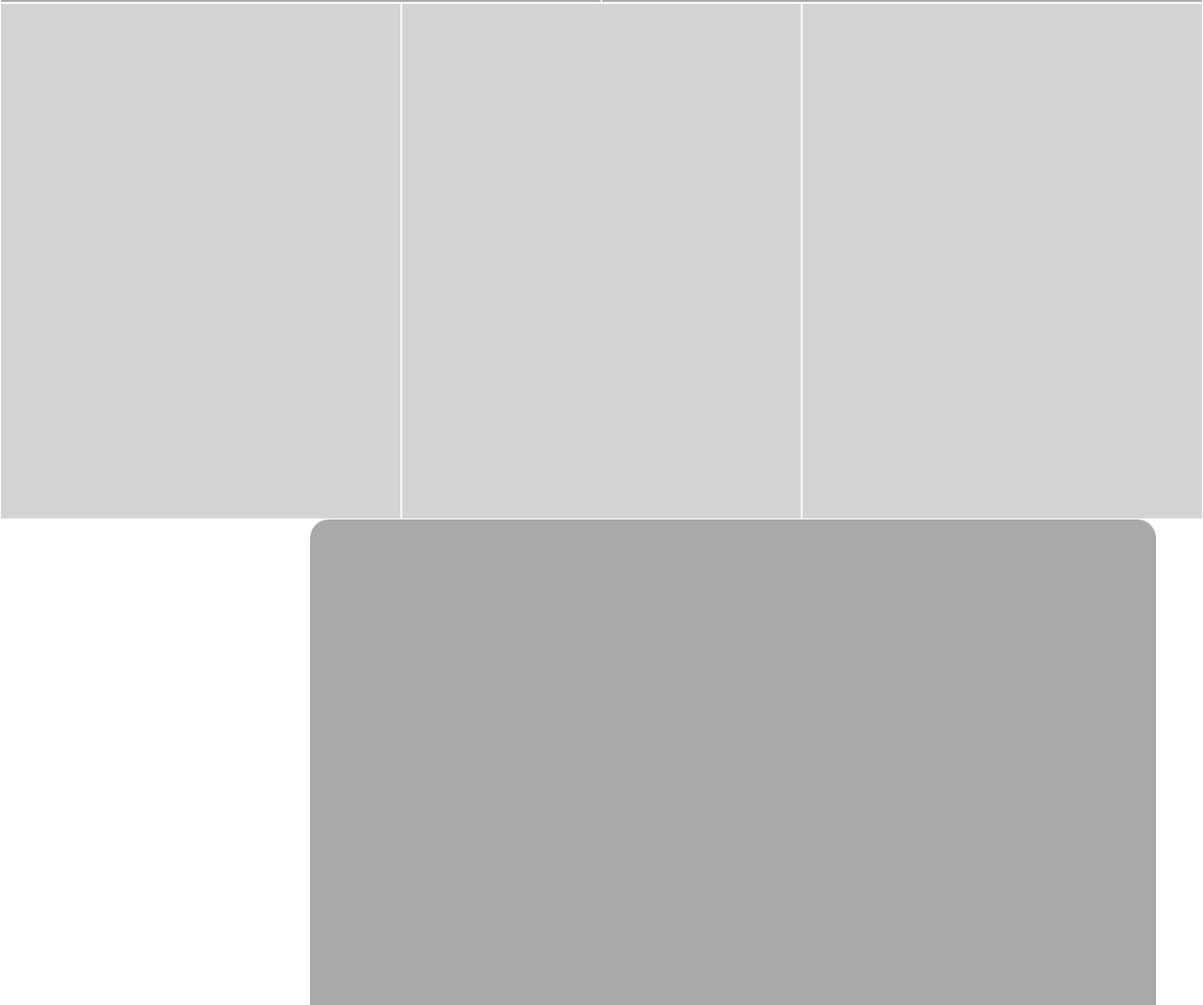
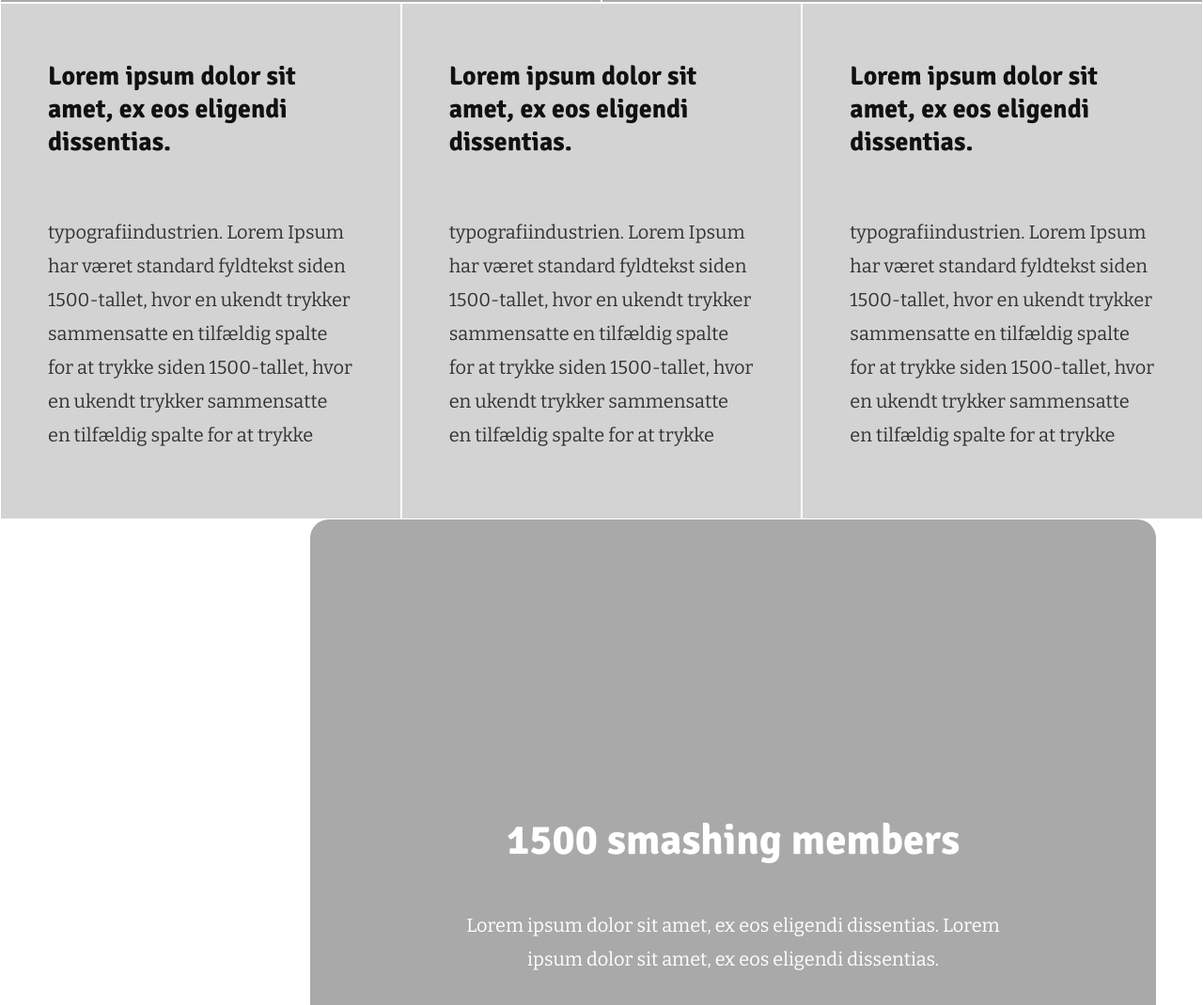
Before and after one commit to vieiramanda11/HTML-CSS-Design-Teardown, a plain HTML site: page index.html in a window 1280 px wide. Shown: the part 1727-2797 px from the top of the page at 94% size. Drawn offline with nearby package versions, Linux system fonts and the light colour scheme.

Commit message:
typography!

```diff
--- a/index.html
+++ b/index.html
@@ -33,23 +33,54 @@
         </div>
     </div>
     <div class="latestPostsContainer">
-        <div class="latestPosts"></div>
-        <div class="latestPosts"></div>
-        <div class="latestPosts"></div>
+        <div class="latestPosts">
+            <h3>Lorem ipsum dolor sit amet, ex eos eligendi dissentias.</h3>
+            <p>typografiindustrien. Lorem Ipsum har været standard fyldtekst siden 1500-tallet, hvor en ukendt trykker sammensatte en tilfældig spalte for at trykke siden 1500-tallet, hvor en ukendt trykker sammensatte en tilfældig spalte for at trykke </p>
+        </div>
+        <div class="latestPosts">
+                <h3>Lorem ipsum dolor sit amet, ex eos eligendi dissentias.</h3>
+                <p>typografiindustrien. Lorem Ipsum har været standard fyldtekst siden 1500-tallet, hvor en ukendt trykker sammensatte en tilfældig spalte for at trykke siden 1500-tallet, hvor en ukendt trykker sammensatte en tilfældig spalte for at trykke </p>
+        </div>
+        <div class="latestPosts">
+                <h3>Lorem ipsum dolor sit amet, ex eos eligendi dissentias.</h3>
+                <p>typografiindustrien. Lorem Ipsum har været standard fyldtekst siden 1500-tallet, hvor en ukendt trykker sammensatte en tilfældig spalte for at trykke siden 1500-tallet, hvor en ukendt trykker sammensatte en tilfældig spalte for at trykke </p>
+        </div>
     </div>
-    <div class="smashingMembers"></div>
+    <div class="smashingMembers">
+        <h3>1500 smashing members</h3>
+        <p>Lorem ipsum dolor sit amet, ex eos eligendi dissentias. Lorem ipsum dolor sit amet, ex eos eligendi dissentias.</p>
+    </div>
     <div class="latestPostsContainer">
-        <div class="latestPosts"></div>
-        <div class="latestPosts"></div>
-        <div class="latestPosts"></div>
+        <div class="latestPosts">
+                <h3>Lorem ipsum dolor sit amet, ex eos eligendi dissentias.</h3>
+                <p>typografiindustrien. Lorem Ipsum har været standard fyldtekst siden 1500-tallet, hvor en ukendt trykker sammensatte en tilfældig spalte for at trykke siden 1500-tallet, hvor en ukendt trykker sammensatte en tilfældig spalte for at trykke </p>
+        </div>
+        <div class="latestPosts">
+                <h3>Lorem ipsum dolor sit amet, ex eos eligendi dissentias.</h3>
+                <p>typografiindustrien. Lorem Ipsum har været standard fyldtekst siden 1500-tallet, hvor en ukendt trykker sammensatte en tilfældig spalte for at trykke siden 1500-tallet, hvor en ukendt trykker sammensatte en tilfældig spalte for at trykke </p>
+        </div>
+        <div class="latestPosts">
+                <h3>Lorem ipsum dolor sit amet, ex eos eligendi dissentias.</h3>
+                <p>typografiindustrien. Lorem Ipsum har været standard fyldtekst siden 1500-tallet, hvor en ukendt trykker sammensatte en tilfældig spalte for at trykke siden 1500-tallet, hvor en ukendt trykker sammensatte en tilfældig spalte for at trykke </p>
+        </div>
     </div>
     <div class="NewOnSmash">
-        <div class="latestPosts"></div>
-        <div class="smashingMembers"></div>
+        <div class="latestPosts">
+                <h3>Lorem ipsum dolor sit amet, ex eos eligendi dissentias.</h3>
+                <p>typografiindustrien. Lorem Ipsum har været standard fyldtekst siden 1500-tallet, hvor en ukendt trykker sammensatte en tilfældig spalte for at trykke siden 1500-tallet, hvor en ukendt trykker sammensatte en tilfældig spalte for at trykke </p>
+        </div>
+        <div class="smashingMembers">
+                <h3>1500 smashing members</h3>
+                <p>Lorem ipsum dolor sit amet, ex eos eligendi dissentias. Lorem ipsum dolor sit amet, ex eos eligendi dissentias.</p>
+        </div>
     </div>
     <div class="seeAllLatestArticles"></div>
     <div class="pdfPreview">
-        <div class="pdfBtn"></div>
+        <h3>Smashing Print #1: Ethics & Privacy</h3>
+        <p>Lorem ipsum dolor sit amet, ex eos eligendi dissentias. Lorem ipsum dolor sit amet, ex eos eligendi dissentias.</p>
+        <div class="pdfBtn">
+            <h4>Download a free PDF preview</h4>
+        </div>
     </div>
     <div class="comunityLinks"></div>
     <div class="authorsSection">
@@ -62,12 +93,24 @@
     </div>
     <div class="designSystem"></div>
     <div class="latestPostsContainer">
-        <div class="latestPosts"></div>
-        <div class="latestPosts"></div>
-        <div class="latestPosts"></div>
+        <div class="latestPosts">
+                <h3>Lorem ipsum dolor sit amet, ex eos eligendi dissentias.</h3>
+                <p>typografiindustrien. Lorem Ipsum har været standard fyldtekst siden 1500-tallet, hvor en ukendt trykker sammensatte en tilfældig spalte for at trykke siden 1500-tallet, hvor en ukendt trykker sammensatte en tilfældig spalte for at trykke </p>
+        </div>
+        <div class="latestPosts">
+                <h3>Lorem ipsum dolor sit amet, ex eos eligendi dissentias.</h3>
+                <p>typografiindustrien. Lorem Ipsum har været standard fyldtekst siden 1500-tallet, hvor en ukendt trykker sammensatte en tilfældig spalte for at trykke siden 1500-tallet, hvor en ukendt trykker sammensatte en tilfældig spalte for at trykke </p>
+        </div>
+        <div class="latestPosts">
+                <h3>Lorem ipsum dolor sit amet, ex eos eligendi dissentias.</h3>
+                <p>typografiindustrien. Lorem Ipsum har været standard fyldtekst siden 1500-tallet, hvor en ukendt trykker sammensatte en tilfældig spalte for at trykke siden 1500-tallet, hvor en ukendt trykker sammensatte en tilfældig spalte for at trykke </p>
+        </div>
     </div>
     <div class="NewOnSmash">
-        <div class="latestPosts"></div>
+        <div class="latestPosts">
+                <h3>Lorem ipsum dolor sit amet, ex eos eligendi dissentias.</h3>
+                <p>typografiindustrien. Lorem Ipsum har været standard fyldtekst siden 1500-tallet, hvor en ukendt trykker sammensatte en tilfældig spalte for at trykke siden 1500-tallet, hvor en ukendt trykker sammensatte en tilfældig spalte for at trykke </p>
+        </div>
         <div class="smashingNewsletter"></div>
     </div>
     <div class="seeAllLatestArticles"></div>
--- a/styles/styles.css
+++ b/styles/styles.css
@@ -4,9 +4,10 @@
     padding: 0;
 }
 
-/* FONTS */
+/* TYPOGRAPHY */
 
-h1, h2, h3 {
+h1, h2, h3, h4 {
+    color: white;
     font-family: 'Signika', sans-serif;
 }
 
@@ -14,15 +15,82 @@ p {
     font-family: 'Bitter', serif;
 }
 
+
+
+.LAHeader h1 {
+    margin: auto;
+    font-weight: 600;
+    font-size: 30px;
+    text-align: center;
+}
+
+
+.articleContainer h2 {
+    font-size: 43px;
+    width: 60%;
+}
+
+.latestPosts h3 {
+    color: #111111;
+    font-size: 28px;
+    line-height: 35px;
+    margin: 10px 0;
+}
+
+.latestPosts p {
+    color: #333333;
+    font-size: 20px;
+    font-weight: 300;
+    line-height: 36px;
+    padding-top: 50px;
+}
+
+.smashingMembers h3 {
+    font-size: 45px;
+    line-height: 54px;
+    margin-top: 300px;
+    text-align: center;
+    padding: 15px 0;
+}
+
+.smashingMembers p {
+    color: white;
+    font-size: 20px;
+    font-weight: 300;
+    line-height: 36px;
+    padding-top: 30px;
+    text-align: center;
+}
+
+.pdfPreview h3 {
+    font-size: 49px;
+    line-height: 59px;
+    margin-top: 450px;
+    text-align: center;
+    text-decoration: underline;
+}
+
+.pdfPreview p {
+    color: white;
+    font-size: 25px;
+    line-height: 42px;
+    margin: 0 auto;
+    padding: 20px 0;
+    text-align: center;
+    width: 792px;
+}
+
+.pdfBtn h4 {
+    font-size: 25px;
+    line-height: 28px;
+    text-align: center;
+}
+/*LAYOUT*/
+
 .nav {
     background-color: grey;
     height: 140px;
     width: 100%;
-}
-
-.articleContainer h2 {
-    font-size: 43px;
-    width: 60%;
 }
 
 .article {
@@ -48,13 +116,6 @@ p {
     width: 340px;
 }
 
-.LAHeader h1 {
-    color:white;
-    margin: auto;
-    font-weight: 600;
-    font-size: 30px;
-    text-align: center;
-}
 
 .LAH1 {
     align-items: center;
@@ -82,7 +143,7 @@ p {
 .latestPosts {
     background-color: #D3D3D3;
     border: 1px solid white;
-
+    padding: 50px;
 }
 
 .smashingMembers {
@@ -91,6 +152,7 @@ p {
     float: right;
     height: 675px;
     margin-right: 50px;
+    padding: 0px 150px;
     width: 900px;
 }
 
@@ -113,11 +175,13 @@ p {
 }
 
 .pdfBtn {
+    align-items: center;
     background-color: #303030;
+    display: flex;
     height: 70px;
+    justify-content: center;
     left: 50%;
     margin-left: -212.5px;
-    margin-top: 450px;
     position: absolute;
     width: 425px;
 }
```
